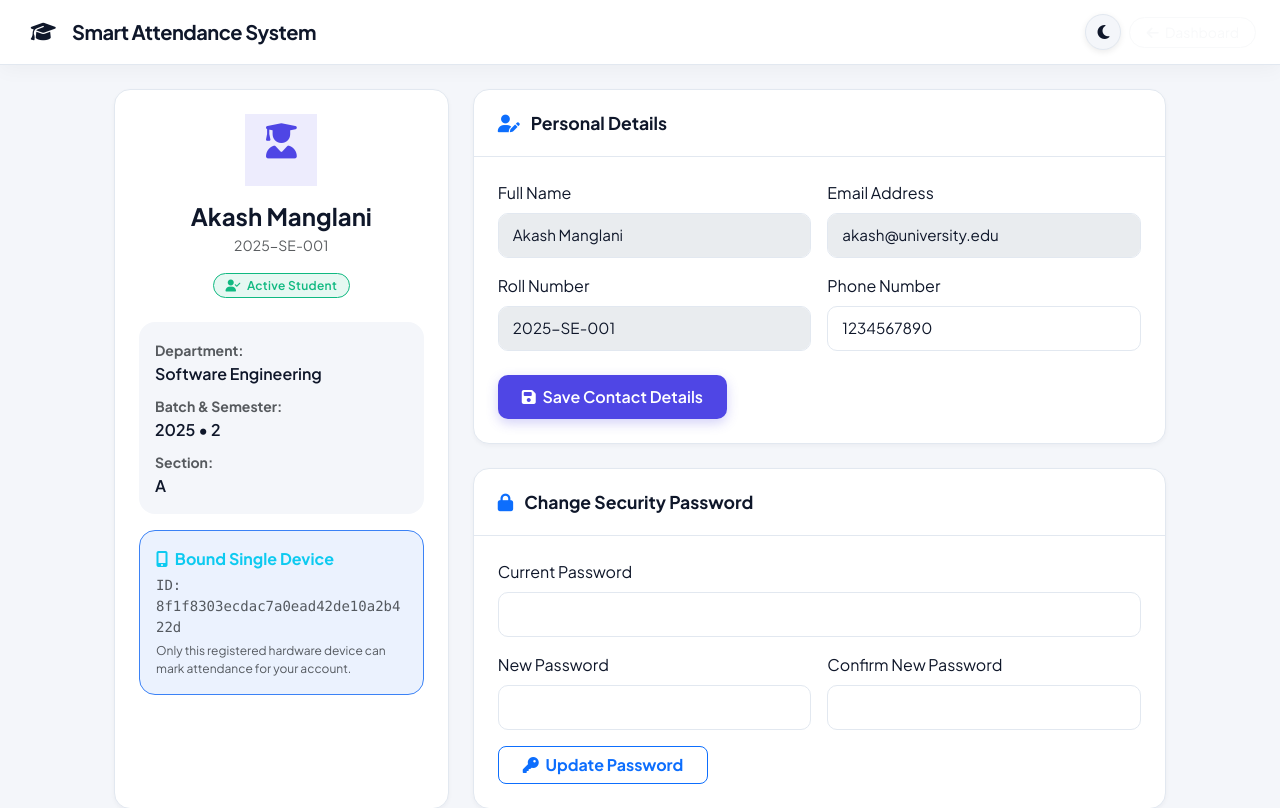
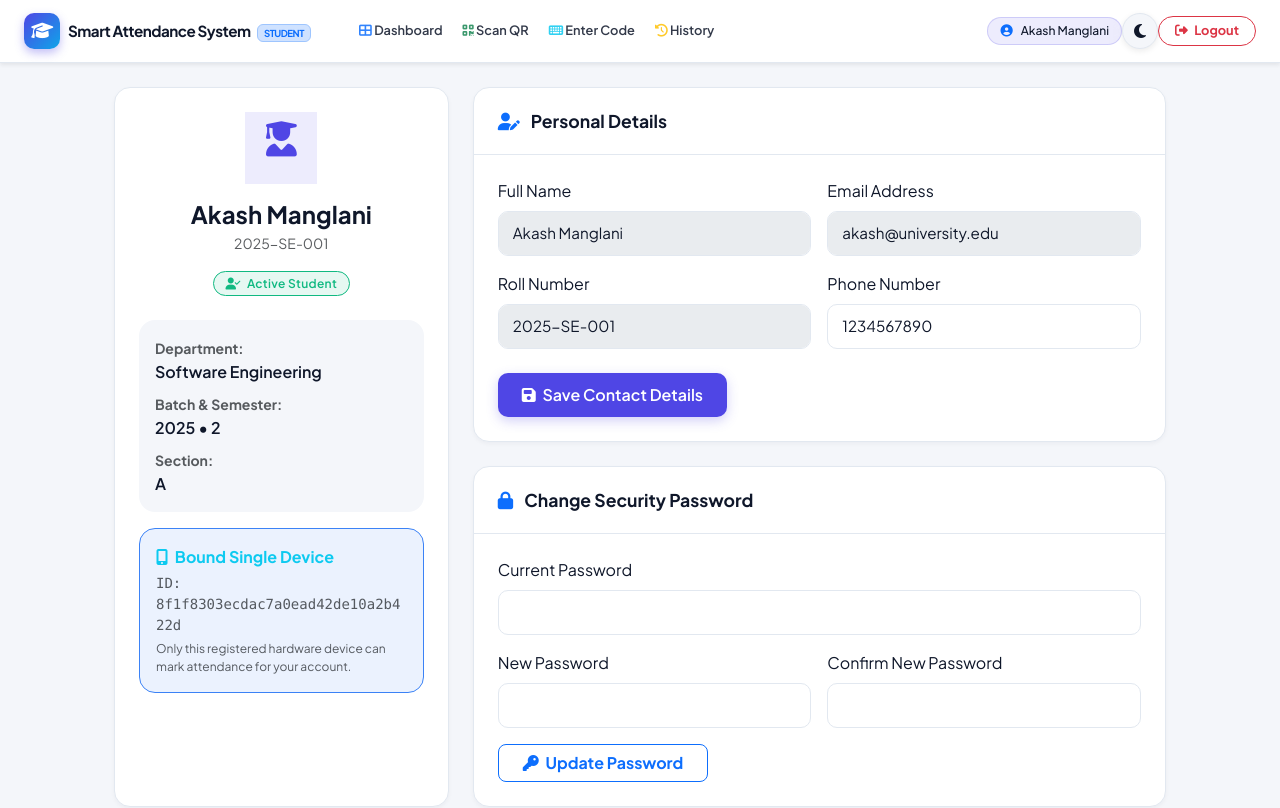
Before and after one commit to SayedaHaneen/Smart-Attendance-System, a PHP site: page /student/profile.php in a window 1280 px wide. Shown: the top 808 px of the page. Run offline with PHP 8.4, Linux system fonts and the light colour scheme; a user stored in the database is signed in; data comes from the database, SQL or seed files in the repository; data that the repository does not hold is empty; some libraries are stand-ins or nearby versions.

Commit message:
Fix dashboard button visibility in student profile page by standardizing navbar

```diff
--- a/student/profile.php
+++ b/student/profile.php
@@ -99,21 +99,66 @@ if ($_SERVER['REQUEST_METHOD'] === 'POST' && isset($_POST['change_password'])) {
     <link href="../assets/css/theme.css" rel="stylesheet">
 </head>
 <body>
-    <!-- Navbar -->
-    <nav class="navbar navbar-expand-lg app-navbar sticky-top">
-        <div class="container-fluid px-4">
-            <a class="navbar-brand" href="dashboard.php">
-                <div class="brand-icon"><i class="fas fa-graduation-cap"></i></div>
-                <span><?php echo APP_NAME; ?></span>
+    <!-- Student Portal Top Navbar -->
+    <nav class="navbar navbar-expand-lg app-navbar sticky-top shadow-sm py-2">
+        <div class="container-fluid px-3 px-md-4" style="max-width: 1400px; margin: 0 auto;">
+            <!-- Brand Logo -->
+            <a class="navbar-brand d-flex align-items-center gap-2 me-3" href="dashboard.php">
+                <div class="brand-icon" style="background: linear-gradient(135deg, #4f46e5, #0ea5e9); color: white; width: 36px; height: 36px; border-radius: 10px; display: flex; align-items: center; justify-content: center; font-size: 1.1rem; box-shadow: 0 4px 10px rgba(79,70,229,0.35);">
+                    <i class="fas fa-graduation-cap"></i>
+                </div>
+                <span class="fw-bold tracking-tight text-main text-nowrap" style="font-size: 0.95rem;"><?php echo APP_NAME; ?> <span class="badge bg-primary-subtle text-primary border border-primary-subtle ms-1 text-uppercase" style="font-size:0.6rem;">Student</span></span>
             </a>
 
-            <div class="ms-auto d-flex align-items-center gap-2">
+            <!-- Mobile Toggle -->
+            <div class="d-flex align-items-center gap-2 d-lg-none ms-auto">
                 <button class="btn-theme-toggle" onclick="toggleAppTheme()" title="Toggle Theme">
                     <i class="fas fa-moon"></i>
                 </button>
-                <a href="dashboard.php" class="btn btn-outline-light btn-sm rounded-pill px-3">
-                    <i class="fas fa-arrow-left me-1"></i> Dashboard
-                </a>
+                <button class="navbar-toggler text-main border-0 p-1.5" type="button" data-bs-toggle="collapse" data-bs-target="#studentNavbarNav">
+                    <i class="fas fa-bars fa-lg"></i>
+                </button>
+            </div>
+
+            <!-- Desktop Navigation -->
+            <div class="collapse navbar-collapse" id="studentNavbarNav">
+                <ul class="navbar-nav me-auto ms-lg-3 gap-1 align-items-center">
+                    <li class="nav-item">
+                        <a class="nav-link px-3 py-1.5 rounded-pill text-nowrap" href="dashboard.php">
+                            <i class="fas fa-th-large me-1.5 text-primary"></i> Dashboard
+                        </a>
+                    </li>
+                    <li class="nav-item">
+                        <a class="nav-link px-3 py-1.5 rounded-pill text-nowrap" href="scan_qr.php">
+                            <i class="fas fa-qrcode me-1.5 text-success"></i> Scan QR
+                        </a>
+                    </li>
+                    <li class="nav-item">
+                        <a class="nav-link px-3 py-1.5 rounded-pill text-nowrap" href="manual_entry.php">
+                            <i class="fas fa-keyboard me-1.5 text-info"></i> Enter Code
+                        </a>
+                    </li>
+                    <li class="nav-item">
+                        <a class="nav-link px-3 py-1.5 rounded-pill text-nowrap" href="history.php">
+                            <i class="fas fa-history me-1.5 text-warning"></i> History
+                        </a>
+                    </li>
+                </ul>
+
+                <div class="d-flex align-items-center gap-2.5 ms-auto mt-2 mt-lg-0">
+                    <div class="user-profile-badge d-none d-xl-flex align-items-center gap-1.5 px-2.5 py-1 rounded-pill" style="background: rgba(79, 70, 229, 0.1); border: 1px solid rgba(79, 70, 229, 0.2); color: var(--text-main);">
+                        <i class="fas fa-user-circle text-primary small"></i>
+                        <span class="small font-semibold text-nowrap" style="font-size:0.75rem;"><?php echo htmlspecialchars($student['full_name']); ?></span>
+                    </div>
+
+                    <button class="btn-theme-toggle d-none d-lg-inline-flex" onclick="toggleAppTheme()" title="Toggle Light/Dark Theme">
+                        <i class="fas fa-moon"></i>
+                    </button>
+
+                    <a href="logout.php" class="btn btn-outline-danger btn-sm rounded-pill px-3 py-1 fw-bold text-nowrap" style="font-size: 0.8rem;">
+                        <i class="fas fa-sign-out-alt me-1"></i> Logout
+                    </a>
+                </div>
             </div>
         </div>
     </nav>
```
